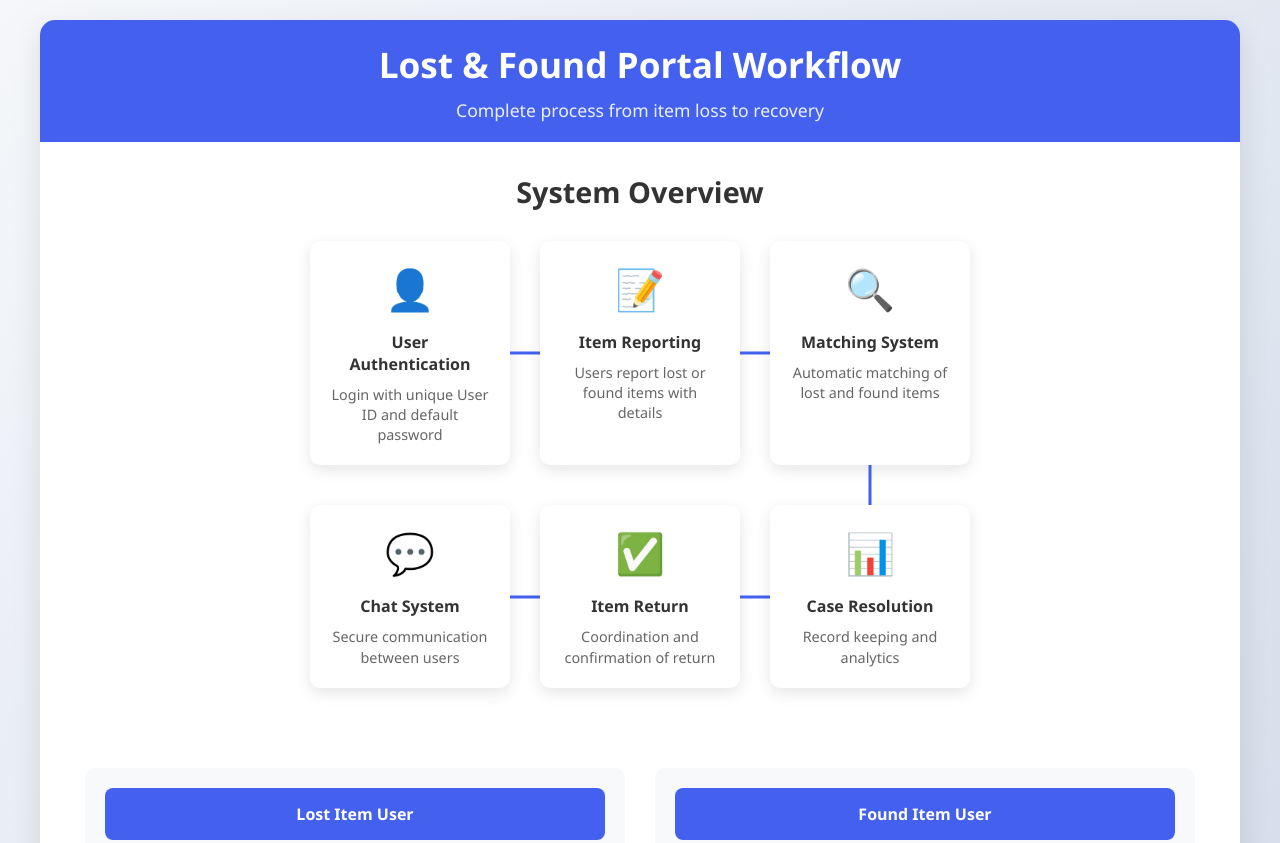
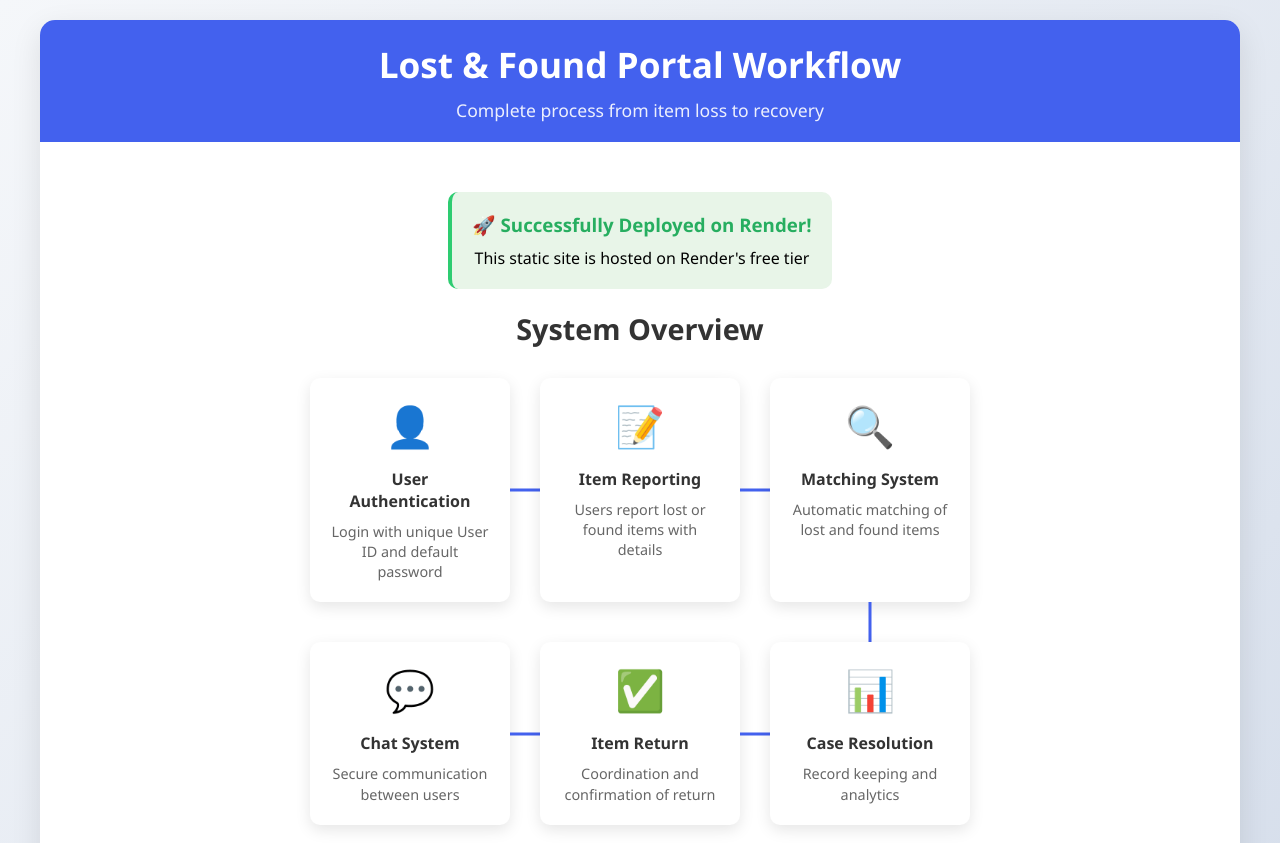
Before and after one commit to spriya1179-spec/workflow, a plain HTML site: page index.html in a window 1280 px wide. Shown: the top 843 px of the page. Drawn offline with Linux system fonts and the light colour scheme.

Commit message:
Update and rename workflow.html to index.html

```diff
--- a/workflow.html
+++ b/index.html
@@ -291,6 +291,20 @@
             font-size: 0.9rem;
         }
 
+        .deployment-info {
+            background: #e8f5e8;
+            border-radius: 10px;
+            padding: 20px;
+            margin: 20px 0;
+            text-align: center;
+            border-left: 4px solid #2ecc71;
+        }
+
+        .deployment-info h3 {
+            color: #27ae60;
+            margin-bottom: 10px;
+        }
+
         @media (max-width: 768px) {
             .workflow-row {
                 flex-direction: column;
@@ -331,6 +345,11 @@
         </header>
 
         <div class="workflow-container">
+            <div class="deployment-info">
+                <h3>🚀 Successfully Deployed on Render!</h3>
+                <p>This static site is hosted on Render's free tier</p>
+            </div>
+
             <h2 class="workflow-title">System Overview</h2>
 
             <div class="workflow-diagram">
@@ -522,6 +541,7 @@
 
         <footer>
             <p>SmartCampus Lost & Found Portal Workflow Diagram | Designed for 10 Users with IDs: 25CS001 to 25CS010</p>
+            <p>✅ Successfully deployed on Render</p>
         </footer>
     </div>
 </body>
```
